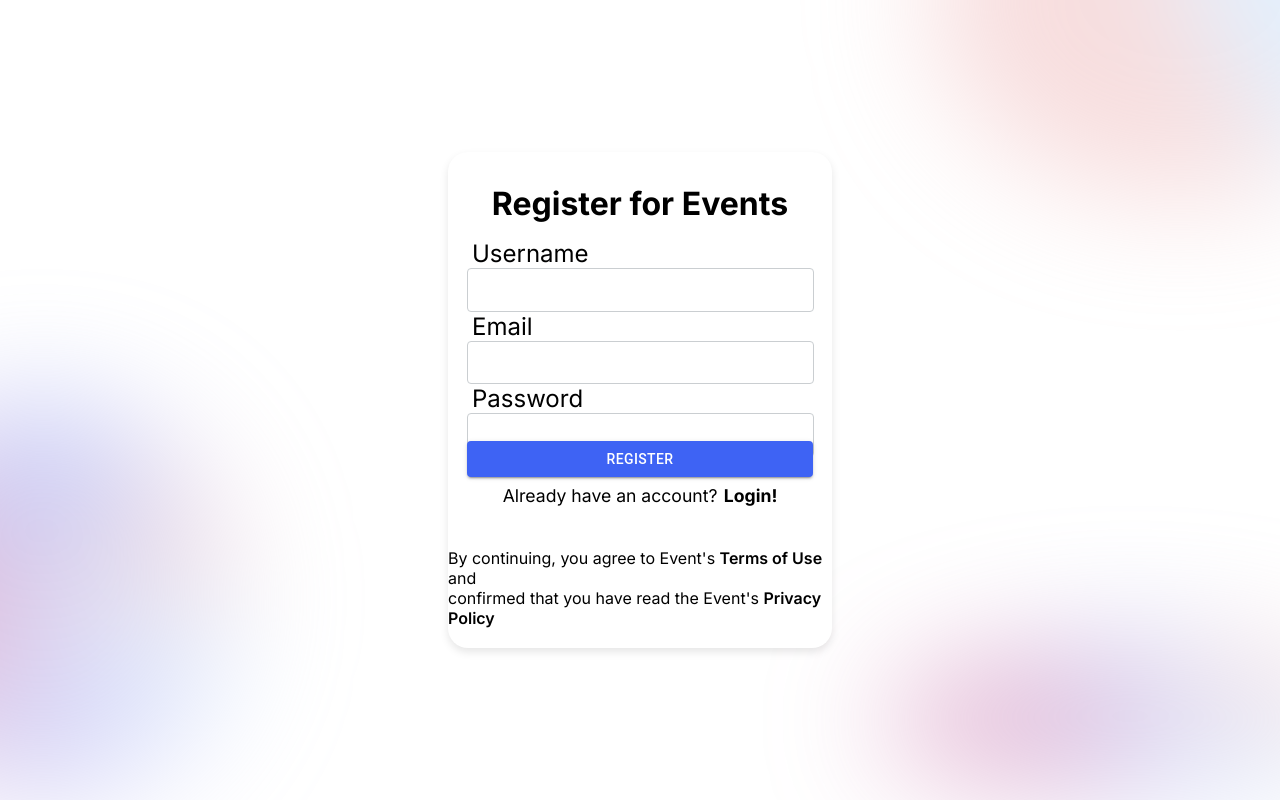
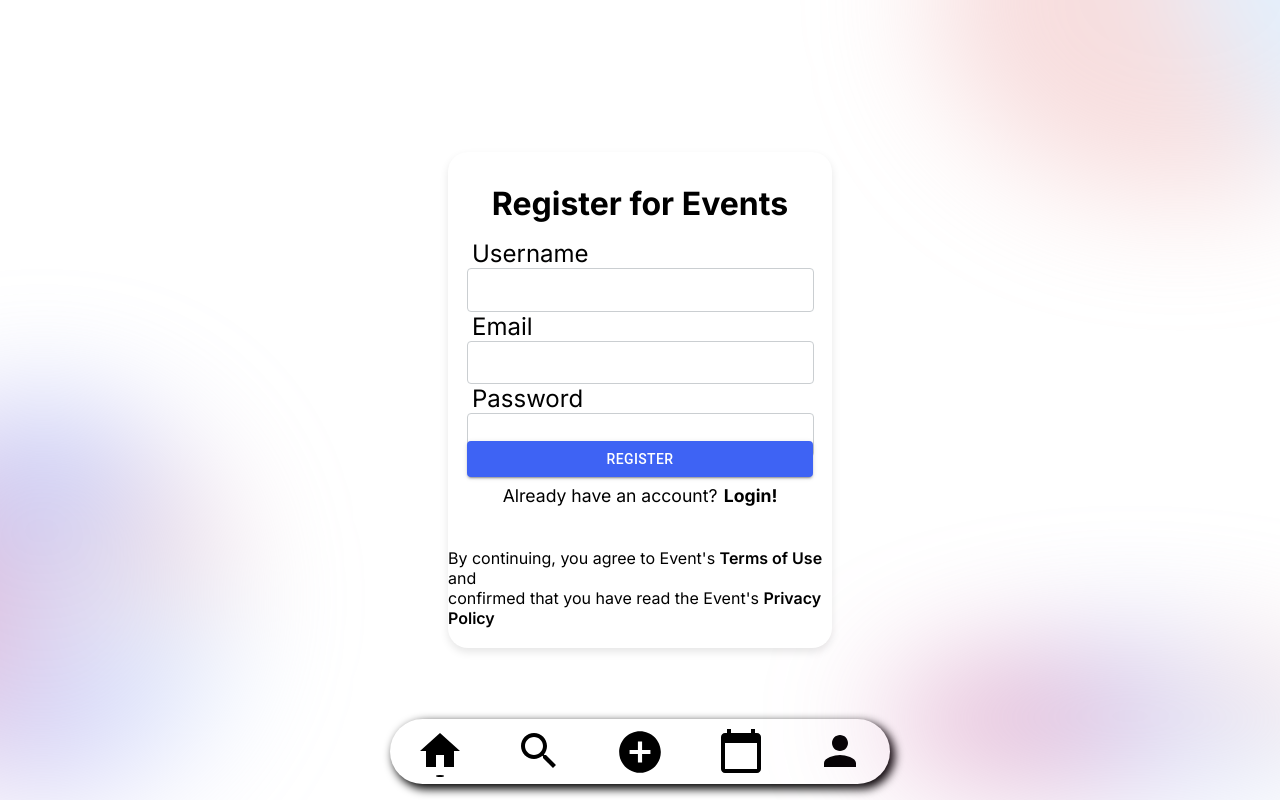
Before and after one commit to Leo-Experis/event, a React (Vite) app: page /register in a window 1280 px wide. Shown: the top 800 px of the page. Built offline with nearby package versions, Linux system fonts and the light colour scheme.

Commit message:
Finished with the navbar

```diff
--- a/src/App.tsx
+++ b/src/App.tsx
@@ -3,6 +3,7 @@ import { Route, Routes } from "react-router-dom";
 import LoginPage from "./pages/loginPage";
 import RegsiterPage from "./pages/registerPage";
 import MainPage from "./pages/authed/mainPage";
+import NavigationBar from "./components/navigationBar";
 
 function App() {
   return (
@@ -12,6 +13,7 @@ function App() {
         <Route path="/login" element={<LoginPage />} />
         <Route path="/register" element={<RegsiterPage />} />
       </Routes>
+      <NavigationBar />
     </>
   );
 }
--- /dev/null
+++ b/src/components/navigationBar/index.tsx
@@ -0,0 +1,36 @@
+import "./style.css";
+import HomeIcon from "@mui/icons-material/Home";
+import SearchIcon from "@mui/icons-material/Search";
+import AddCircleIcon from "@mui/icons-material/AddCircle";
+import CalendarTodayIcon from "@mui/icons-material/CalendarToday";
+import PersonIcon from "@mui/icons-material/Person";
+const NavigationBar = () => {
+  return (
+    <div className="navigation-body">
+      <div className="button home-button">
+        <HomeIcon sx={{ fontSize: { xs: 42, sm: 48, md: 48, lg: 48 } }} />
+        <div className="active"></div>
+      </div>
+
+      <div className="button search-button">
+        <SearchIcon sx={{ fontSize: { xs: 42, sm: 48, md: 48, lg: 48 } }} />
+      </div>
+
+      <div className="new-event-button">
+        <AddCircleIcon sx={{ fontSize: { xs: 50, sm: 50, md: 50, lg: 50 } }} />
+      </div>
+
+      <div className="button calendar-button">
+        <CalendarTodayIcon
+          sx={{ fontSize: { xs: 42, sm: 48, md: 48, lg: 48 } }}
+        />
+      </div>
+
+      <div className="button profile-button">
+        <PersonIcon sx={{ fontSize: { xs: 42, sm: 48, md: 48, lg: 48 } }} />
+      </div>
+    </div>
+  );
+};
+
+export default NavigationBar;
--- /dev/null
+++ b/src/components/navigationBar/style.css
@@ -0,0 +1,51 @@
+.navigation-body {
+    position: absolute;
+    bottom: 1rem;
+    left: calc(50% - 250px);
+    width: 500px;
+    height: 65px;
+    background-color: white;
+    border-radius: 100px;
+    display: flex;
+    box-shadow: 4px 4px 10px 1px black;
+    justify-content: space-around;
+}
+
+.button {
+    display: flex;
+    align-items: center;
+    justify-content: flex-start;
+    flex-direction: column;
+    width: 48px;
+    height: 50px;
+    padding-top: 0.5rem;
+    padding-bottom: 0.5rem;
+}
+
+
+.active {
+    width: 8px;
+    height: 8px;
+    background-color: black;
+    border-radius: 100%;
+}
+
+.new-event-button {
+    display: flex;
+    align-items: center;
+    justify-content: center;
+}
+
+@media only screen and (max-width: 425px ) and (min-width: 321px) {
+    .navigation-body {
+        width: 350px;
+        left: calc(50% - 175px);
+    }
+}
+
+@media screen and (max-width: 320px) {
+    .navigation-body {
+        width: 300px;
+        left: calc(50% - 150px);
+    }
+}
```
